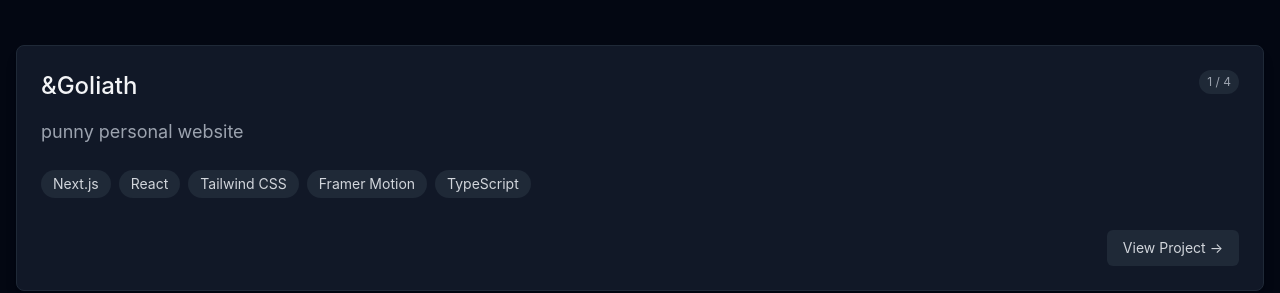
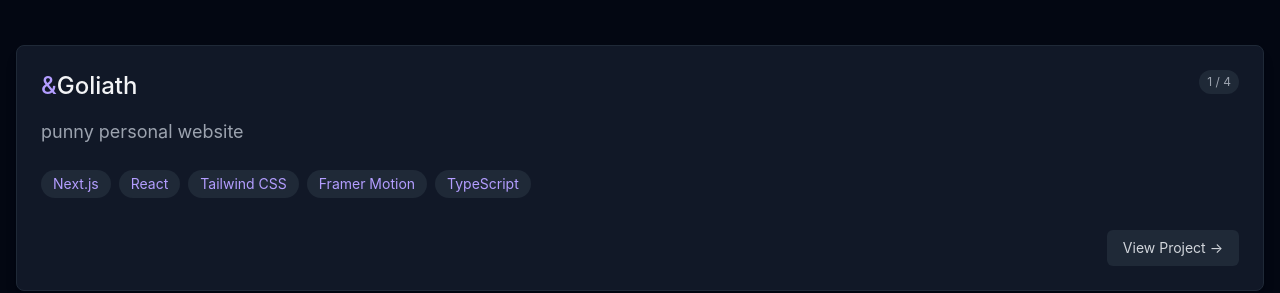
Before and after one commit to David3748/AndGoliath, a Next.js app: page /projects in a window 1280 px wide. Shown: the part 185-478 px from the top of the page. Built offline with nearby package versions, Linux system fonts and the light colour scheme.

Commit message:
minor style fixes

```diff
--- a/src/components/NewspaperSlingshotAnimation.tsx
+++ b/src/components/NewspaperSlingshotAnimation.tsx
@@ -19,7 +19,9 @@ const NewspaperSlingshotAnimation: React.FC<NewspaperSlingshotAnimationProps> =
       const randomArticle = articles[randomIndex];
 
       // Navigate to the random article's page
-      window.location.href = `/writing/${randomArticle.slug}`;
+      setTimeout(() => {
+        window.location.href = `/writing/${randomArticle.slug}`;
+      }, 300);
     }
 
     setIsLaunched(true);
--- a/src/pages/projects.tsx
+++ b/src/pages/projects.tsx
@@ -2,7 +2,7 @@ import type { NextPage } from 'next';
 import Layout from '../components/Layout';
 import { motion } from 'framer-motion';
 import Link from 'next/link';
-import { useState } from 'react';
+import { useState, useEffect } from 'react'; // Import useEffect
 
 interface Project {
   title: string;
@@ -17,6 +17,15 @@ interface ProjectsPageProps {
 
 const Projects: NextPage<ProjectsPageProps> = ({ projects }) => {
   const [activeIndex, setActiveIndex] = useState(0);
+  const [basePosition, setBasePosition] = useState(0); // State for basePosition
+
+  useEffect(() => {
+    // Calculate basePosition after component mounts and window is defined
+    if (typeof window !== 'undefined') {
+      setBasePosition(window.innerWidth / 2 - 60); // Calculate initial basePosition
+    }
+  }, []); // Empty dependency array ensures this runs only once after mount
+
 
   // Get the navigation card styles for horizontal deck
   const getNavigationCardStyle = (index: number) => {
@@ -26,9 +35,9 @@ const Projects: NextPage<ProjectsPageProps> = ({ projects }) => {
     const selectedOffset = -20; // How much the selected card moves up
 
     // Calculate horizontal position
-    const basePosition = typeof window !== 'undefined' ? window.innerWidth / 2 - 60 : 0; // Starting x position of the first card, changed to center
+    const basePositionValue = basePosition;
     const offset = (index - activeIndex) * 60; // Increased horizontal spacing
-    const centerPosition = basePosition + offset;
+    const centerPosition = basePositionValue + offset; // Use state basePosition
 
 
     // Calculate z-index to determine stacking order
@@ -72,7 +81,10 @@ const Projects: NextPage<ProjectsPageProps> = ({ projects }) => {
             <div className="flex justify-between items-start mb-4">
               <Link href={projects[activeIndex].githubUrl} target="_blank" rel="noopener noreferrer" className="block hover:underline">
                 <h2 className="text-xl md:text-2xl font-medium text-gray-100 hover:text-primary transition-colors">
-                  {projects[activeIndex].title}
+                  <span className="text-primary">
+                    {projects[activeIndex].title.charAt(0)}
+                  </span>
+                  {projects[activeIndex].title.slice(1)}
                 </h2>
               </Link>
 
@@ -87,7 +99,7 @@ const Projects: NextPage<ProjectsPageProps> = ({ projects }) => {
               {projects[activeIndex].technologies.map((tech, techIndex) => (
                 <li
                   key={techIndex}
-                  className="bg-gray-800 text-gray-300 rounded-full px-3 py-1 mr-2 mb-2 text-sm"
+                  className="bg-gray-800 text-primary rounded-full px-3 py-1 mr-2 mb-2 text-sm"
                 >
                   {tech}
                 </li>
@@ -110,8 +122,8 @@ const Projects: NextPage<ProjectsPageProps> = ({ projects }) => {
 
         {/* Horizontal deck navigation */}
         <div className="relative h-32 mt-8 mb-4">
-        <div className="absolute left-1/2 transform -translate-x-1/2 w-full">
-        {projects.map((project, index) => (
+          <div className="absolute left-1/2 transform -translate-x-1/2 w-full">
+            {projects.map((project, index) => (
               <motion.div
                 key={index}
                 className="absolute top-0 h-20 bg-gray-900 rounded-md border border-gray-800 cursor-pointer transition-all duration-300 ease-out flex items-center justify-center shadow-md hover:shadow-lg"
```
